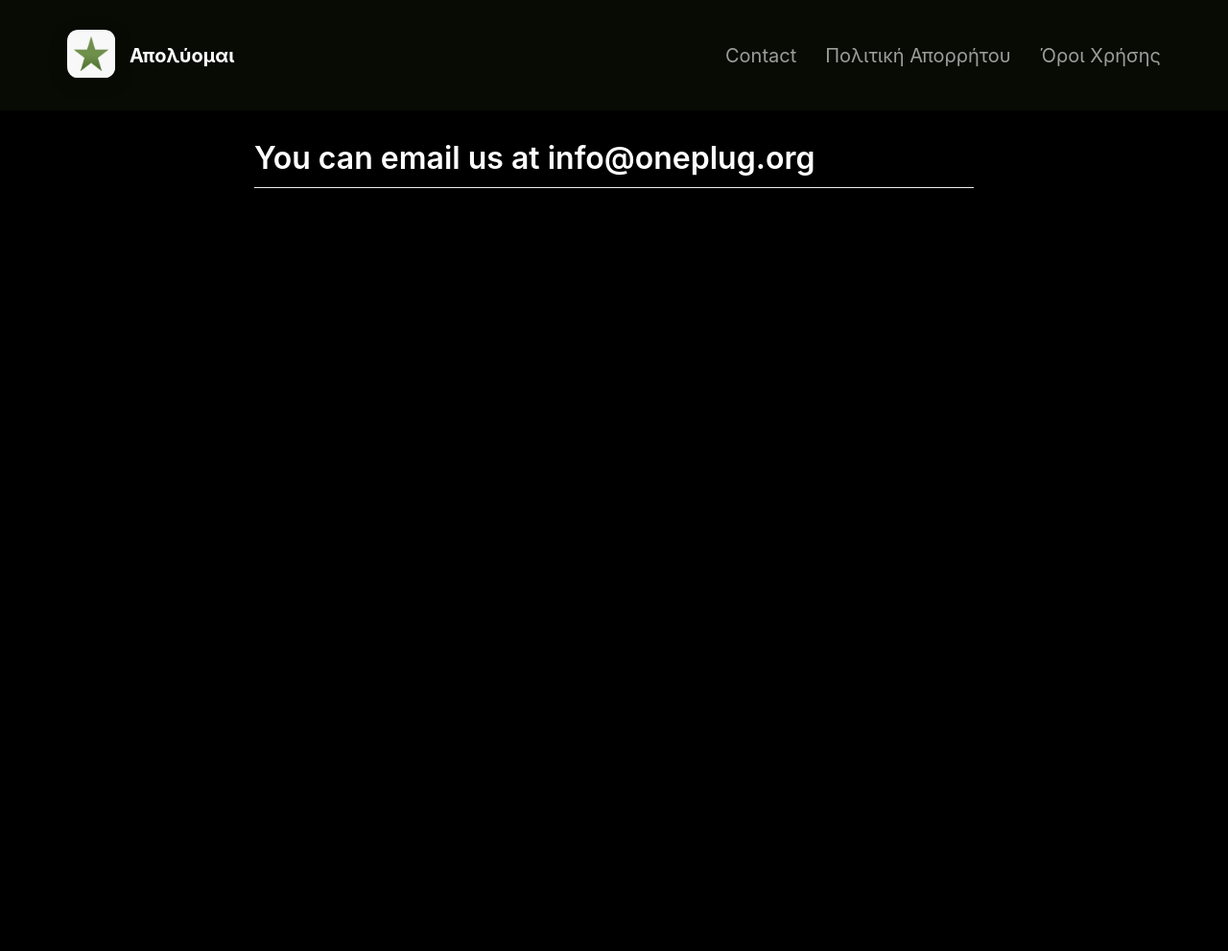
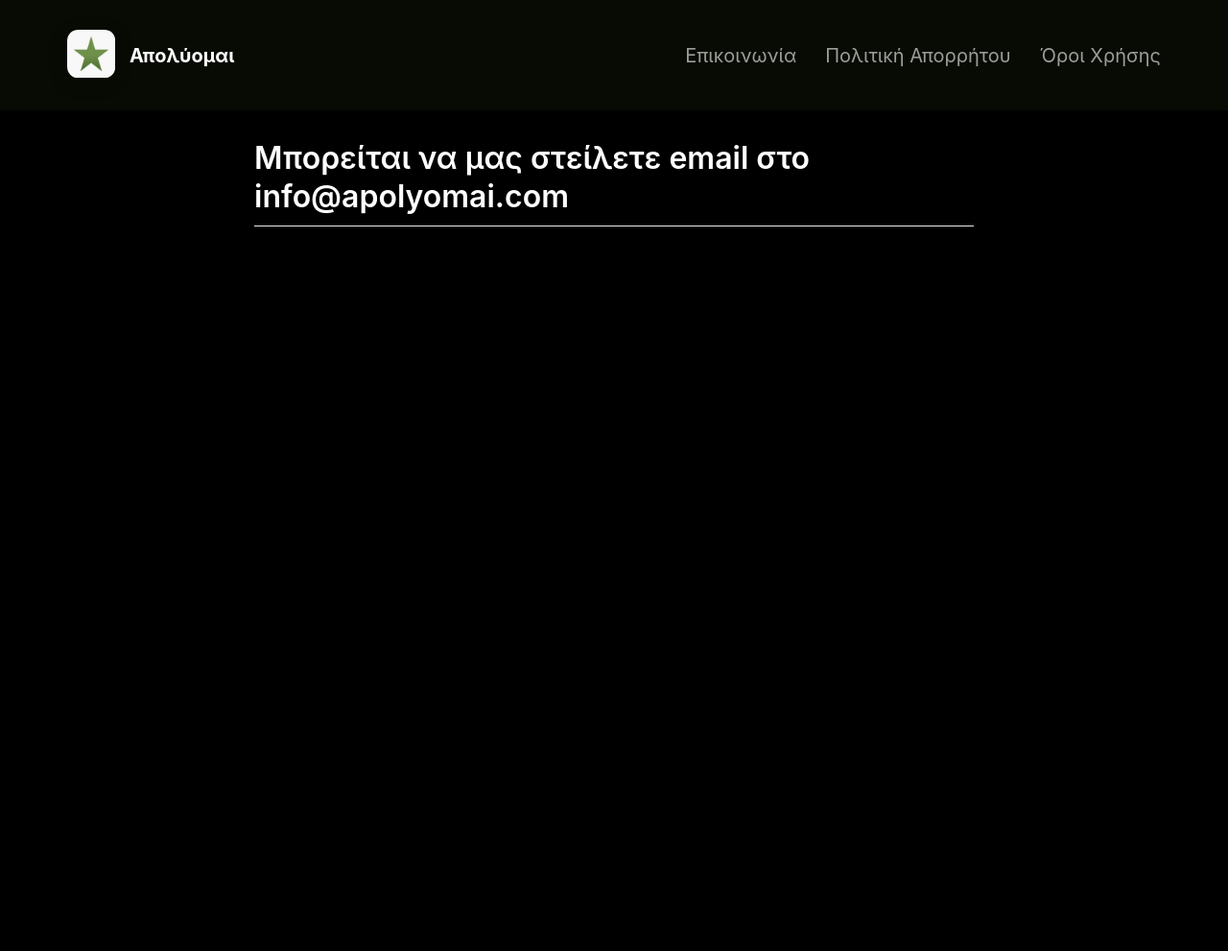
Before and after one commit to IraklisElef/apolyomai-app-landing-page, a Jekyll site: the page built from _pages/contact.md, in a window 1280 px wide. Shown: the whole page at 96% size. Built offline with Jekyll 4.4.1, drawn with Linux system fonts in a browser that asks for light colours; nearby versions of some CDN libraries.

Commit message:
Update contact.md

```diff
--- a/_pages/contact.md
+++ b/_pages/contact.md
@@ -1,6 +1,6 @@
 ---
 layout: page
-title: Contact
+title: Επικοινωνία
 include_in_header: true
 ---
-# You can email us at info@oneplug.org
+# Μπορείται να μας στείλετε email στο info@apolyomai.com
```
